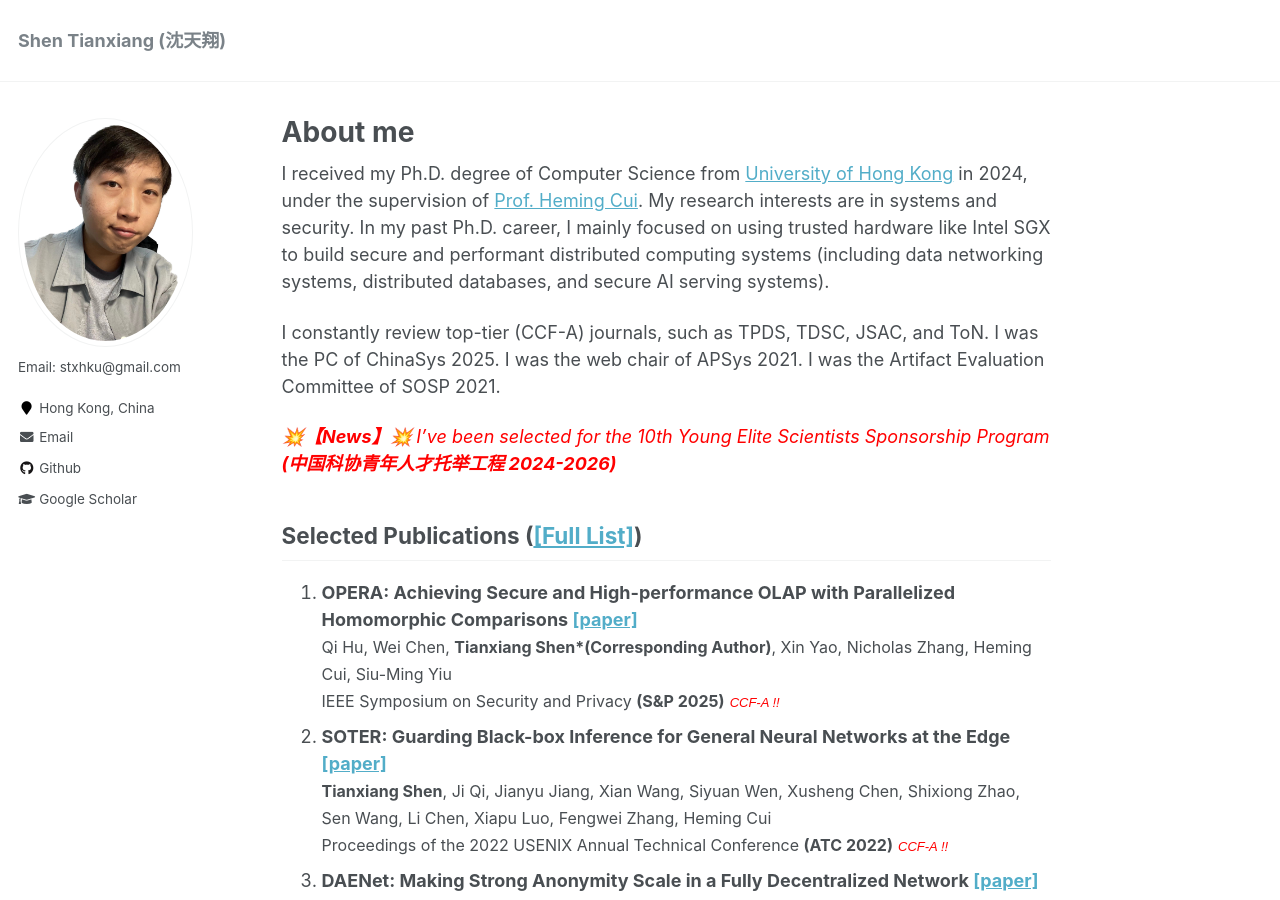
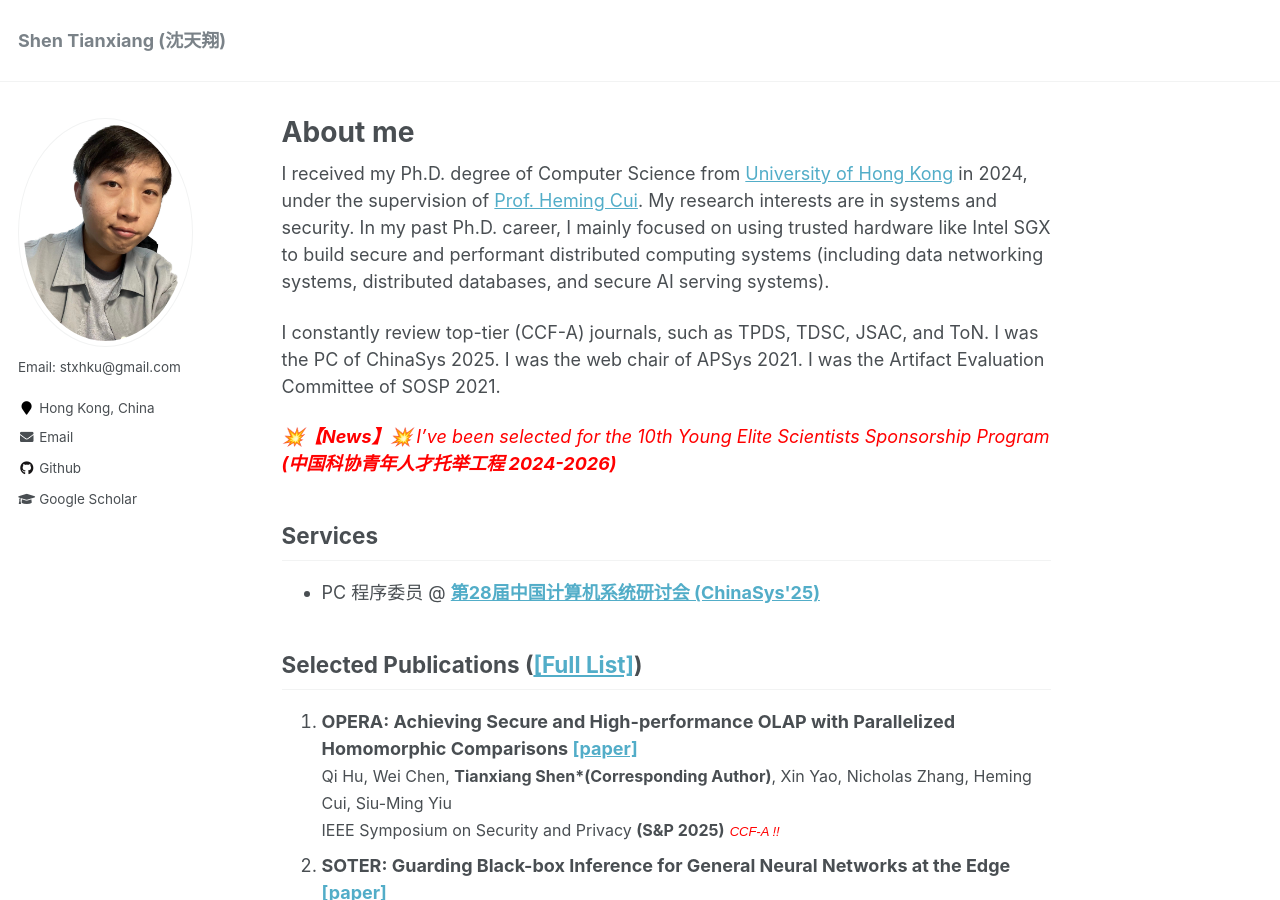
Before and after one commit to tianxiang999/tianxiang999.github.io, a Jekyll site: the page built from _pages/about.md, in a window 1280 px wide and 900 px high. Built offline with Jekyll 4.4.1, drawn with Linux system fonts in a browser that asks for light colours; comment, search, counter and statistics services are not loaded.

Commit message:
Update about.md

```diff
--- a/_pages/about.md
+++ b/_pages/about.md
@@ -24,6 +24,11 @@ Committee of SOSP 2021.
 red;">I've been selected for the 10th Young Elite Scientists Sponsorship Program
 </em><strong><em style="color: red;">(中国科协青年人才托举工程 2024-2026) </em>
 
+Services
+-----
+<ul>
+  <li>PC 程序委员 @ <a href="https://cnsys2025.cn/cfp.html" target="_blank" rel="noopener noreferrer"><strong>第28届中国计算机系统研讨会 (ChinaSys'25)</strong></a></li>
+</ul>
 
 Selected Publications ([[Full List]](https://scholar.google.com/citations?user=O9OOpR0AAAAJ&hl=zh-CN))
 -----
```
